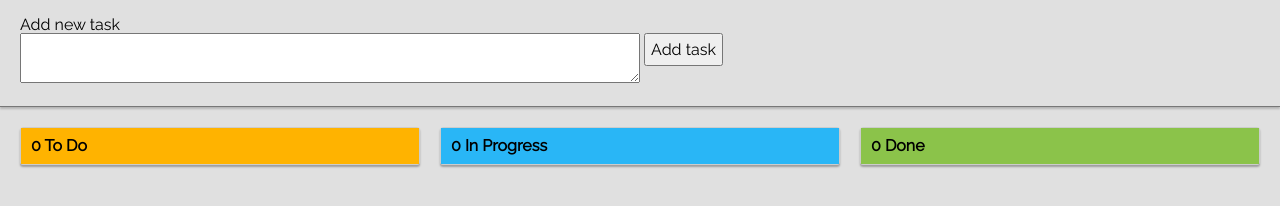
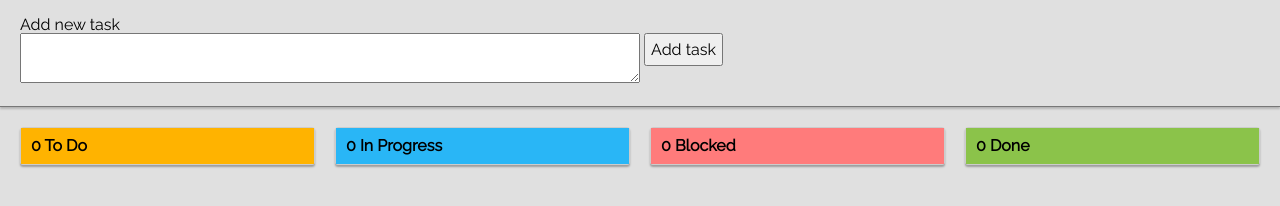
Before and after one commit to project733/todo-list, a plain HTML site: page index.html in a window 1280 px wide. Shown: the part 78-284 px from the top of the page. Drawn offline with Linux system fonts and the light colour scheme.

Commit message:
KB - 003 - added 'blocked' column

```diff
--- a/css/style.scss
+++ b/css/style.scss
@@ -127,6 +127,9 @@ h1 {
   }
   &.in-progress h3 {
     background-color: #29b6f6;
+  }
+  &.blocked h3 {
+    background-color: #ff7b7b;
   }
   &.done h3 {
     background-color: #8bc34a;
--- a/index.html
+++ b/index.html
@@ -41,15 +41,13 @@
       <div class="column" id="todo" role="region" aria-labelledby="task-todo">
         <h3 id="task-todo"><strong id="task-total">0</strong> To Do</h3>
       </div>
-      <div
-        class="column"
-        id="in-progress"
-        role="region"
-        aria-labelledby="task-inprogress"
-      >
+      <div class="column" id="in-progress" role="region" aria-labelledby="task-inprogress">
         <h3 id="task-inprogress">
           <strong id="task-total">0</strong> In Progress
         </h3>
+      </div>
+      <div class="column" id="blocked" role="region" aria-labelledby="task-blocked">
+        <h3 id="task-blocked"><strong id="task-total">0</strong> Blocked</h3>
       </div>
       <div class="column" id="done" role="region" aria-labelledby="task-done">
         <h3 id="task-done"><strong id="task-total">0</strong> Done</h3>
```
Also changed, not shown: css/style.css, 1 other file.
